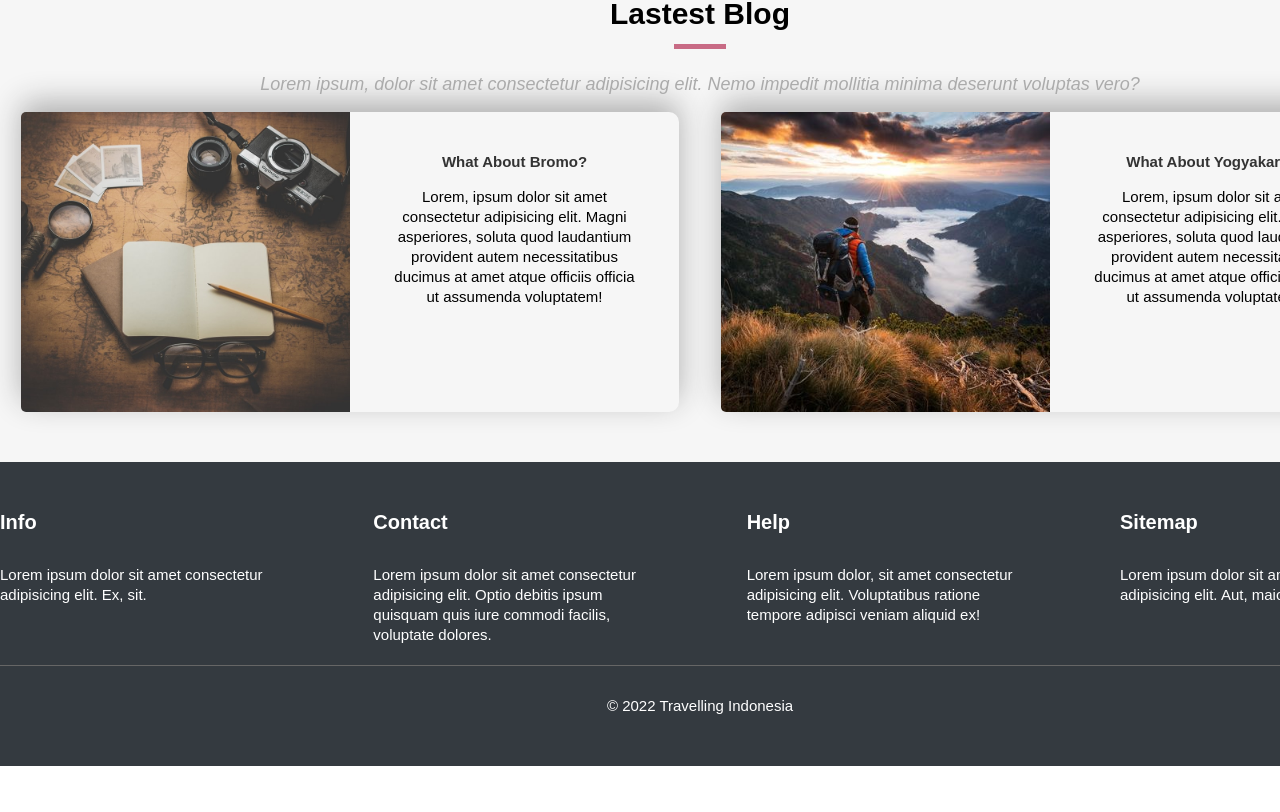
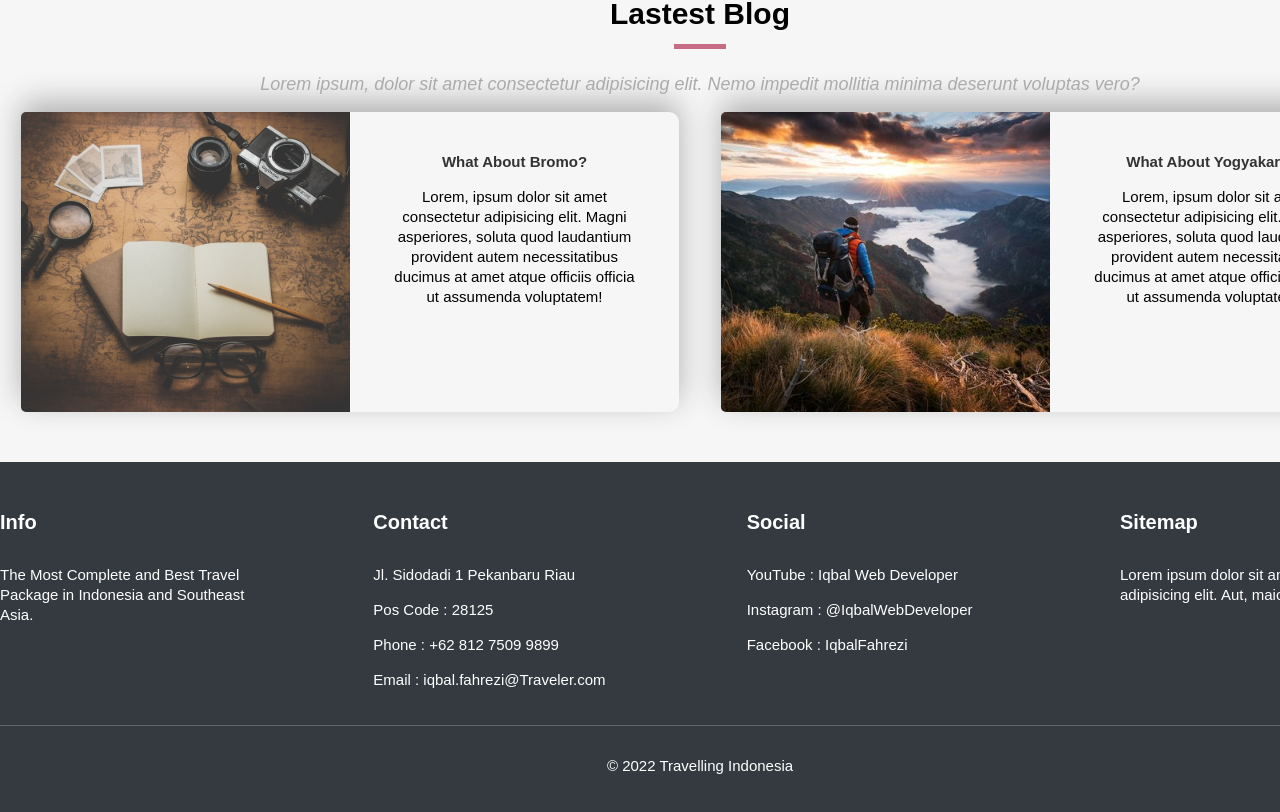
Before and after one commit to iqbalfahrezi/travel_indonesia, a plain HTML site: page index.html in a window 1280 px wide. Shown: the part 2472-3284 px from the top of the page. Before the commit the page ends 3238 px from the top, so only its background shows below. Drawn offline with nearby package versions, Linux system fonts and the light colour scheme.

Commit message:
mengubah isi di bagianlayar dalam

```diff
--- a/index.html
+++ b/index.html
@@ -143,15 +143,20 @@
             <div class="layar-dalam">
                 <div>
                     <h5>Info</h5>
-                    Lorem ipsum dolor sit amet consectetur adipisicing elit. Ex, sit.
+                    The Most Complete and Best Travel Package in Indonesia and Southeast Asia.
                 </div>
                 <div>
                     <h5>Contact</h5>
-                    Lorem ipsum dolor sit amet consectetur adipisicing elit. Optio debitis ipsum quisquam quis iure commodi facilis, voluptate dolores.
+                    <p>Jl. Sidodadi 1 Pekanbaru Riau</p>
+                    <p>Pos Code : 28125</p>
+                    <p>Phone : +62 812 7509 9899</p>
+                    <p>Email : iqbal.fahrezi@Traveler.com</p>
                 </div>
                 <div>
-                    <h5>Help</h5>
-                    Lorem ipsum dolor, sit amet consectetur adipisicing elit. Voluptatibus ratione tempore adipisci veniam aliquid ex!
+                    <h5>Social</h5>
+                    <p>YouTube   : Iqbal Web Developer</p>
+                    <p>Instagram : @IqbalWebDeveloper</p>
+                    <p>Facebook  : IqbalFahrezi</p>
                 </div>
                 <div>
                     <h5>Sitemap</h5>
```
